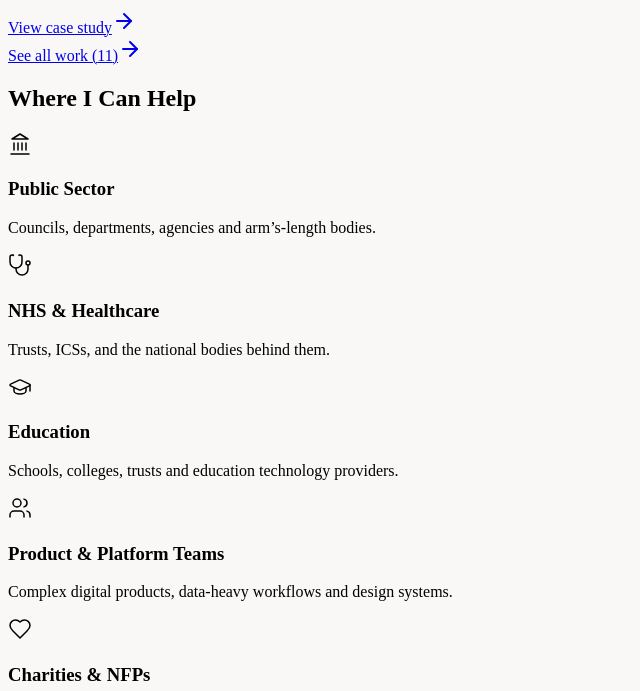
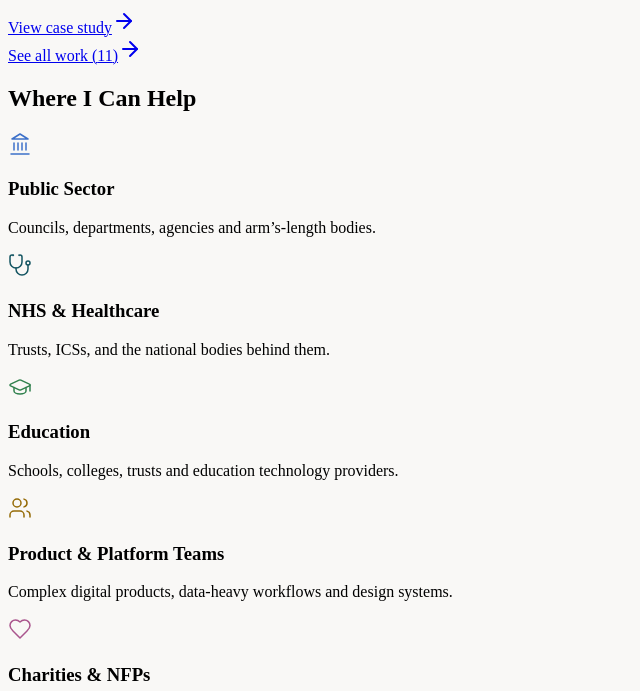
Before and after one commit to jadeparrish/portfolio, a Next.js app: page / in a window 1280 px wide. Shown: the part 7080-7771 px from the top of the page, without its empty margins (0-640 px from the left). Built offline with nearby package versions, Linux system fonts and the light colour scheme.

Commit message:
Refactor icon rendering to include sector colors
Updated icon rendering to use sector-specific colors based on index.

```diff
--- a/app/page.js
+++ b/app/page.js
@@ -48,6 +48,16 @@ const thoughts = thinkingList
 /* The homepage shows three. Everything else lives on /work, so the two
    don't have to be kept in step by hand. */
 const caseStudies = caseStudiesList.filter((item) => item.featured);
+
+/* Each sector is a category, so each icon carries a category colour rather
+   than all five sharing one grey. These are the diagram palette: every value
+   sits at or above 4.5:1 on paper, so one value works as both a mark and a
+   label on it, and the lightness varies between hues deliberately. An
+   isoluminant set gives a colour-blind viewer nothing to separate on.
+
+   Plum is the person in that palette, which is why it carries Charities, and
+   why the hero's "lives." is the same value. */
+const sectorColour = ['#3C70C9', '#135461', '#31814E', '#956B07', '#AA558D'];
 
 const whoIWorkWith = [
   {
@@ -440,9 +450,13 @@ export default function PortfolioHomepage() {
         <section className="py-16 lg:py-24 border-b border-neutral-200/80">
           <SectionLabel>Where I Can Help</SectionLabel>
           <div className="grid grid-cols-2 sm:grid-cols-3 lg:grid-cols-5 gap-8 lg:gap-10">
-            {whoIWorkWith.map((item) => (
+            {whoIWorkWith.map((item, i) => (
               <div key={item.title} className="space-y-3">
-                <item.icon className="w-5 h-5 text-neutral-600" strokeWidth={1.5} />
+                <item.icon
+                  className="w-5 h-5"
+                  strokeWidth={1.5}
+                  style={{ color: sectorColour[i] }}
+                />
                 <h3 className="text-sm font-medium text-neutral-900">{item.title}</h3>
                 <p className="text-xs text-[#6A6A6A] leading-relaxed">{item.description}</p>
               </div>
```
